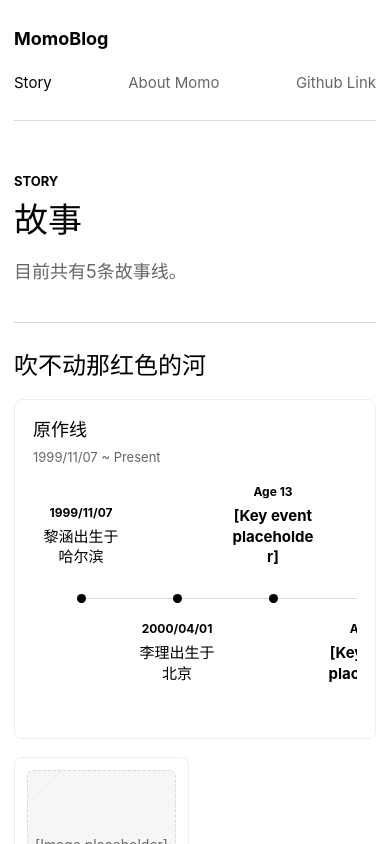
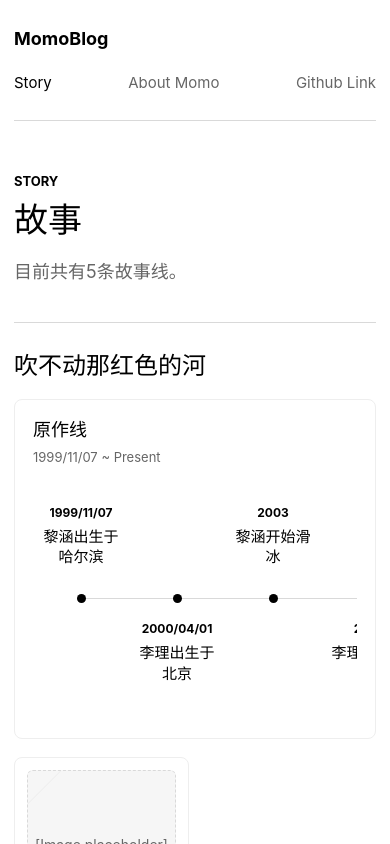
Before and after one commit to kulusima2001/momoblog, a React (Vite) app: page /story in a window 390 px wide. Shown: the top 844 px of the page. Built offline with nearby package versions, Linux system fonts and the light colour scheme.

Commit message:
update timeline

```diff
--- a/src/components/TimeLine.tsx
+++ b/src/components/TimeLine.tsx
@@ -1,5 +1,5 @@
 export type TimelineEntry = {
-  id: string;
+  id?: string;
   date: string;
   title: string;
   description?: string;
@@ -26,8 +26,8 @@ export function TimeLine({ timeline }: TimeLineProps) {
       )}
 
       <ol className="timeline-list">
-        {timeline.entries.map((entry) => (
-          <li key={entry.id} className="timeline-item">
+        {timeline.entries.map((entry, index) => (
+          <li key={`timeline-entry-${index}`} className="timeline-item">
             <div className="timeline-marker" aria-hidden="true" />
             <div className="timeline-copy">
               <time>{entry.date}</time>
--- a/src/content/timelines/timeline-01.ts
+++ b/src/content/timelines/timeline-01.ts
@@ -18,26 +18,91 @@ export const timeline01: TimelineData = {
     },
     {
       id: "timeline-01-03",
-      date: "Age 13",
-      title: "[Key event placeholder]",
+      date: "2003",
+      title: "黎涵开始滑冰",
       description: "[Event description placeholder]"
     },
     {
       id: "timeline-01-04",
-      date: "Age 17",
-      title: "[Key event placeholder]",
+      date: "2007",
+      title: "李理开始滑冰",
       description: "[Event description placeholder]"
     },
     {
       id: "timeline-01-05",
-      date: "2019/03/31",
-      title: "李理退役",
+      date: "2013/04/01",
+      title: "黎涵转组北京",
       description: "[Event description placeholder]"
     },
     {
       id: "timeline-01-06",
-      date: "Present",
-      title: "[Key event placeholder]",
+      date: "2013/12/10",
+      title: "黎涵JGPF第四",
+      description: "[Event description placeholder]"
+    },
+    {
+      id: "timeline-01-07",
+      date: "2014夏",
+      title: "黎涵李理莫斯科外训",
+      description: "[Event description placeholder]"
+    },
+    {
+      id: "timeline-01-08",
+      date: "2014/12/12",
+      title: "黎涵JGPF银牌\n李理JGPF第五",
+      description: "[Event description placeholder]"
+    },
+    {
+      id: "timeline-01-09",
+      date: "2015/03/03",
+      title: "黎涵JWC金牌\n李理JWC第六",
+      description: "[Event description placeholder]"
+    },
+    {
+      id: "timeline-01-10",
+      date: "2015/12/08",
+      title: "黎涵JGPF金牌\n李理JGPF银牌",
+      description: "[Event description placeholder]"
+    },
+    {
+      id: "timeline-01-11",
+      date: "2016/02/27",
+      title: "黎涵JWC金牌\n李理JWC铜牌",
+      description: "[Event description placeholder]"
+    },
+    {
+      id: "timeline-01-12",
+      date: "2016/12/14",
+      title: "李理JGPF金牌",
+      description: "[Event description placeholder]"
+    },
+    {
+      id: "timeline-01-13",
+      date: "2017/03/08",
+      title: "黎涵JWC银牌\n李理JWC金牌",
+      description: "[Event description placeholder]"
+    },
+    {
+      id: "timeline-01-14",
+      date: "2017/12/08",
+      title: "黎涵GPF金牌\n李理GPF银牌",
+      description: "[Event description placeholder]"
+    },
+    {
+      id: "timeline-01-15",
+      date: "2018/02/23",
+      title: "黎涵OG银牌\n李理OG金牌",
+      description: "[Event description placeholder]"
+    },{
+      id: "timeline-01-16",
+      date: "2018/03/22",
+      title: "黎涵WC金牌",
+      description: "[Event description placeholder]"
+    },
+    {
+      id: "timeline-01-17",
+      date: "2018/03/31",
+      title: "李理退役",
       description: "[Event description placeholder]"
     },
   ]
--- a/src/styles/global.css
+++ b/src/styles/global.css
@@ -437,21 +437,25 @@ p {
 .timeline-list {
   position: relative;
   display: grid;
-  grid-template-columns: repeat(auto-fit, minmax(96px, 1fr));
+  width: 100%;
+  max-width: 100%;
+  min-width: 0;
+  grid-auto-columns: 150px;
+  grid-auto-flow: column;
+  grid-template-columns: none;
   gap: 0;
-  padding: 0;
+  overflow-x: auto;
+  overflow-y: hidden;
+  overscroll-behavior-x: contain;
+  padding: 0 0 8px;
   margin: 0;
   list-style: none;
+  scroll-snap-type: x proximity;
+  -webkit-overflow-scrolling: touch;
 }
 
 .timeline-list::before {
-  position: absolute;
-  top: 50%;
-  right: 0;
-  left: 0;
-  height: 1px;
-  content: "";
-  background: var(--line);
+  display: none;
 }
 
 .timeline-item {
@@ -462,6 +466,17 @@ p {
   min-width: 0;
   min-height: 220px;
   padding: 0 8px;
+  scroll-snap-align: start;
+}
+
+.timeline-item:not(:last-child)::after {
+  position: absolute;
+  top: 50%;
+  left: 50%;
+  width: 100%;
+  height: 1px;
+  content: "";
+  background: var(--line);
 }
 
 .timeline-marker {
@@ -889,67 +904,20 @@ p {
   }
 
   .timeline-list {
-    width: 100%;
-    max-width: 100%;
-    min-width: 0;
     grid-auto-columns: 96px;
-    grid-auto-flow: column;
-    grid-template-columns: none;
-    overflow-x: auto;
-    overflow-y: hidden;
-    padding-bottom: 8px;
-    overscroll-behavior-x: contain;
-    scroll-snap-type: x proximity;
-    -webkit-overflow-scrolling: touch;
+    scrollbar-width: none;
   }
 
-  .timeline-list::before {
+  .timeline-list::-webkit-scrollbar {
     display: none;
   }
 
   .timeline-item {
-    grid-template-rows: minmax(96px, 1fr) 18px minmax(96px, 1fr);
-    justify-items: center;
-    min-height: 220px;
-    min-width: 0;
     padding: 0 6px;
-    scroll-snap-align: start;
-  }
-
-  .timeline-item:not(:last-child)::after {
-    position: absolute;
-    top: 50%;
-    left: 50%;
-    width: 100%;
-    height: 1px;
-    content: "";
-    background: var(--line);
-  }
-
-  .timeline-marker {
-    grid-row: 2;
-    margin: auto;
-  }
-
-  .timeline-copy {
-    width: 100%;
-    text-align: center;
   }
 
   .timeline-copy time {
     font-size: 12px;
-  }
-
-  .timeline-item:nth-child(odd) .timeline-copy {
-    grid-row: 1;
-    align-self: end;
-    padding: 0 0 14px;
-  }
-
-  .timeline-item:nth-child(even) .timeline-copy {
-    grid-row: 3;
-    align-self: start;
-    padding: 14px 0 0;
   }
 
   .post-card-link {
```
Also changed, not shown: 4 other files (tests, documents, lock files or other folders).
